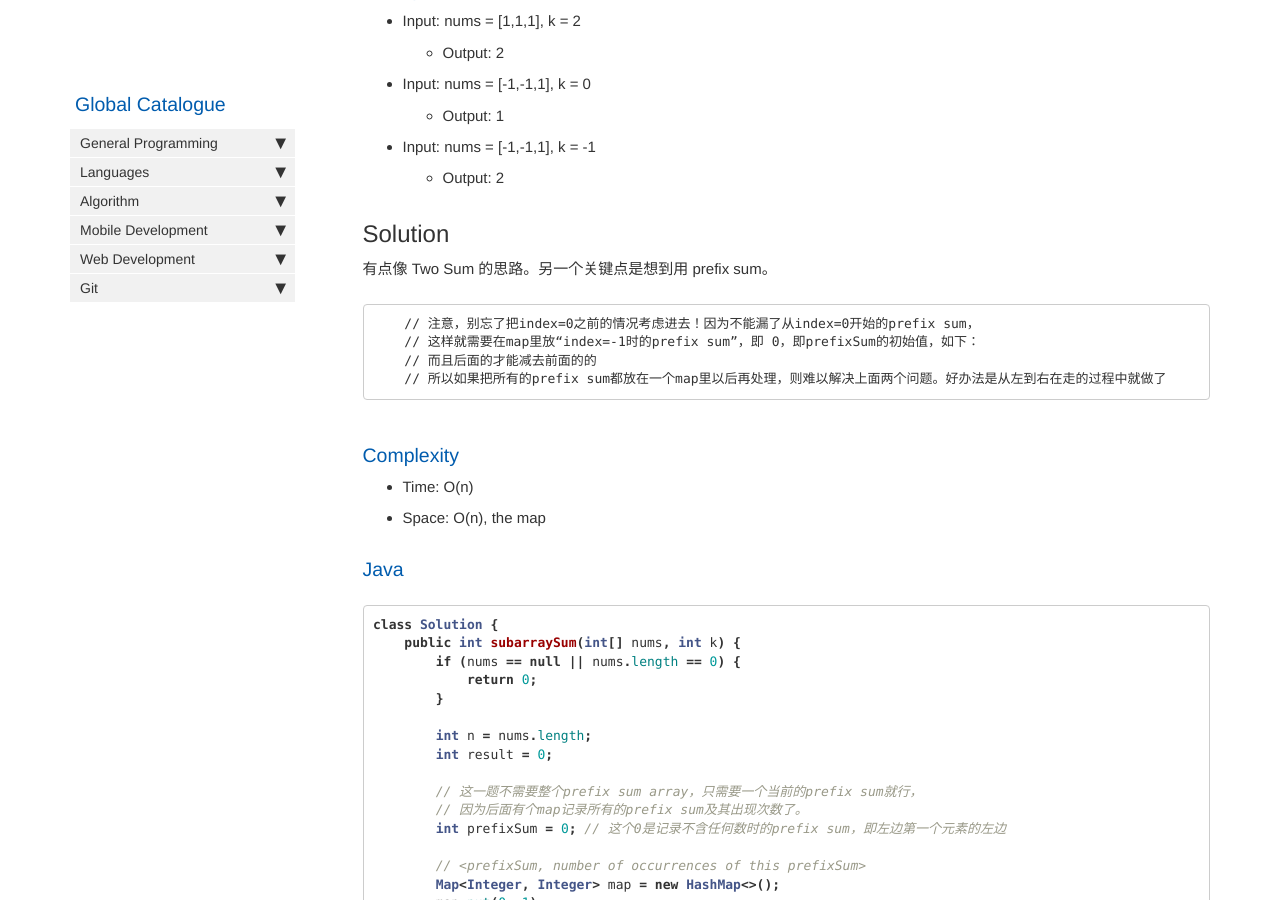
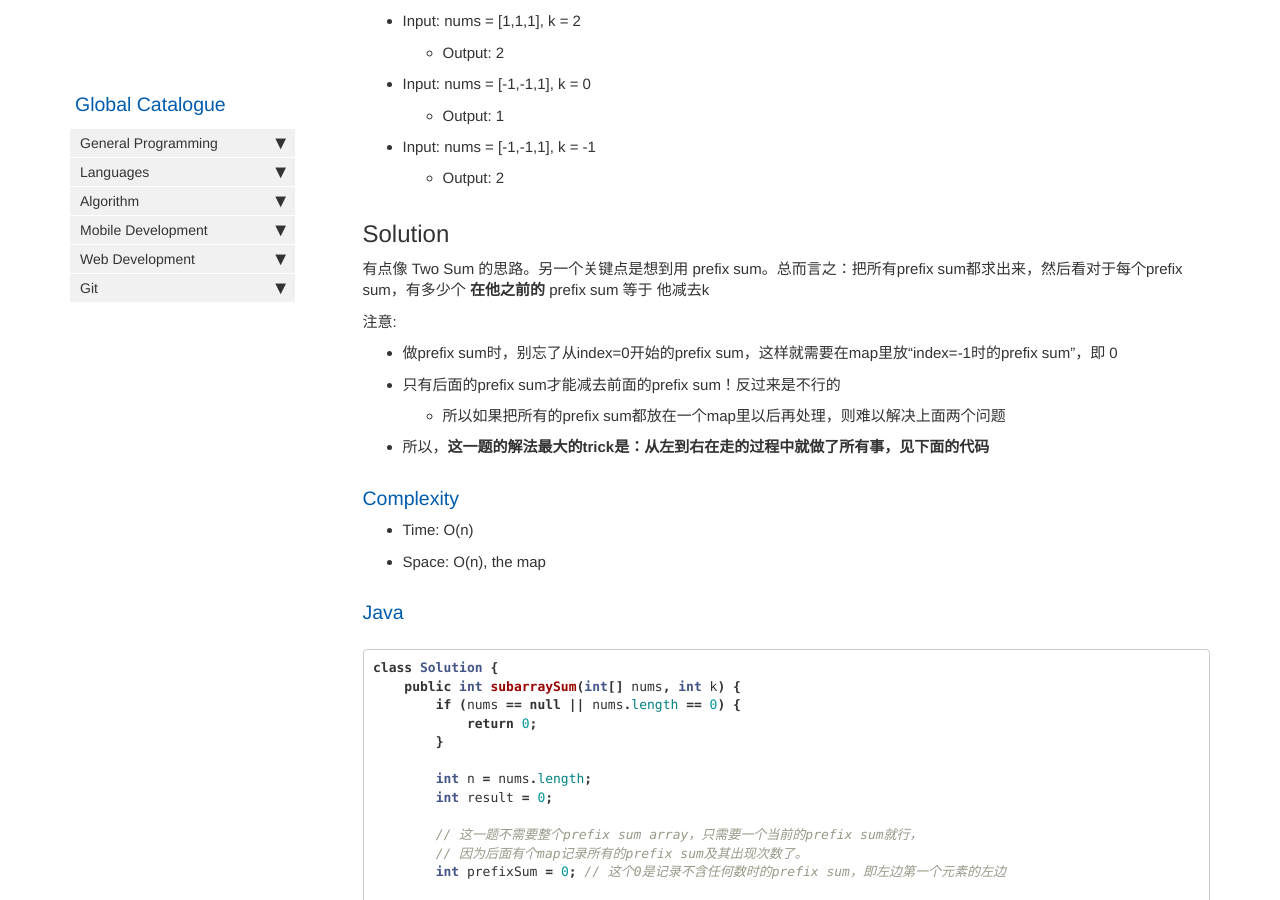
Before and after one commit to HungryOrc/hungryorc.github.io, a Jekyll site: the page built from pages/algorithm/algorithm_subarray_sum_equals_k.md, in a window 1280 px wide and 900 px high, scrolled down 379 px. Built offline with Jekyll 4.4.1, drawn with Linux system fonts in a browser that asks for light colours; nearby versions of some CDN libraries; comment, search, counter and statistics services are not loaded.

Commit message:
Update algorithm_subarray_sum_equals_k.md

```diff
--- a/pages/algorithm/algorithm_subarray_sum_equals_k.md
+++ b/pages/algorithm/algorithm_subarray_sum_equals_k.md
@@ -23,13 +23,13 @@ Given an array of integers and an integer k, you need to find the total number o
   * Output: 2
 
 ## Solution
-有点像 Two Sum 的思路。另一个关键点是想到用 prefix sum。
+有点像 Two Sum 的思路。另一个关键点是想到用 prefix sum。总而言之：把所有prefix sum都求出来，然后看对于每个prefix sum，有多少个 **在他之前的** prefix sum 等于 他减去k
 
-
-        // 注意，别忘了把index=0之前的情况考虑进去！因为不能漏了从index=0开始的prefix sum，
-        // 这样就需要在map里放“index=-1时的prefix sum”，即 0，即prefixSum的初始值，如下：
-        // 而且后面的才能减去前面的的
-        // 所以如果把所有的prefix sum都放在一个map里以后再处理，则难以解决上面两个问题。好办法是从左到右在走的过程中就做了
+注意:
+* 做prefix sum时，别忘了从index=0开始的prefix sum，这样就需要在map里放“index=-1时的prefix sum”，即 0
+* 只有后面的prefix sum才能减去前面的prefix sum！反过来是不行的
+  * 所以如果把所有的prefix sum都放在一个map里以后再处理，则难以解决上面两个问题
+* 所以，**这一题的解法最大的trick是：从左到右在走的过程中就做了所有事，见下面的代码**
 
 ### Complexity
 * Time: O(n)
```
